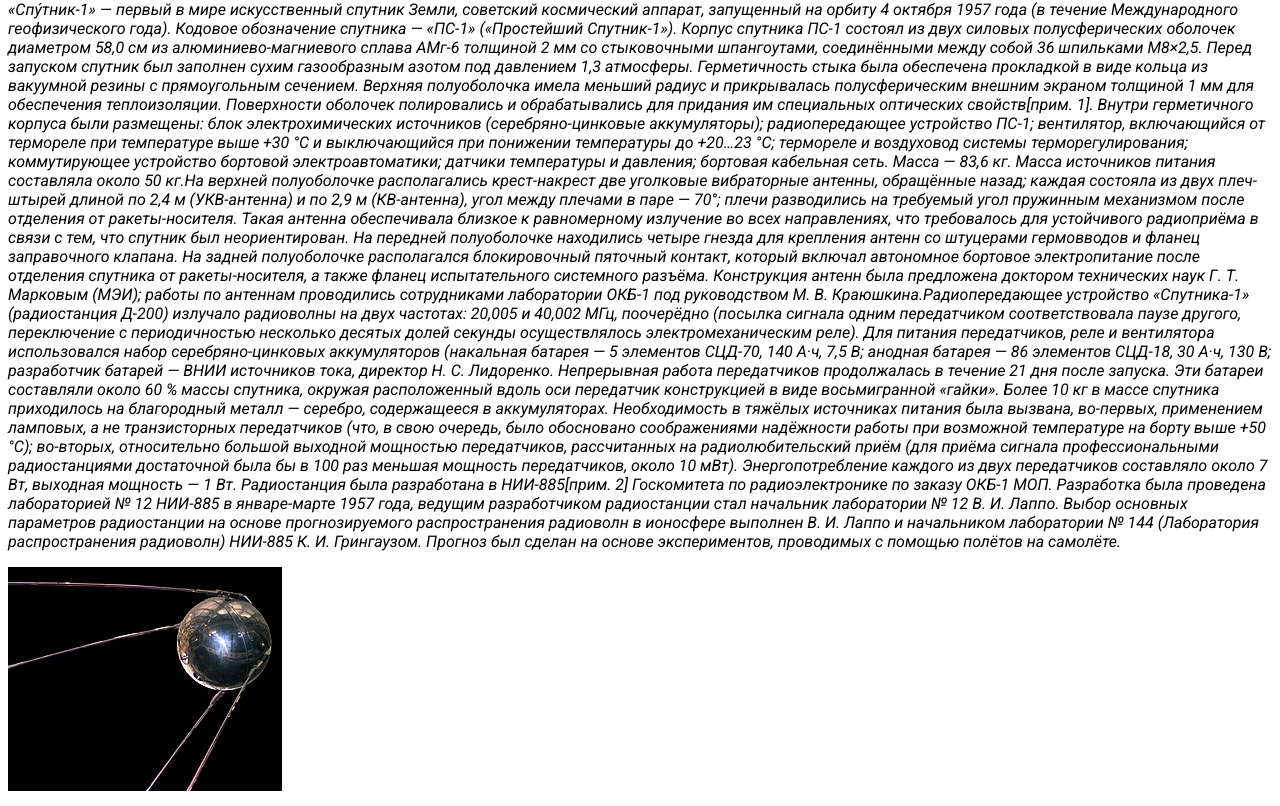
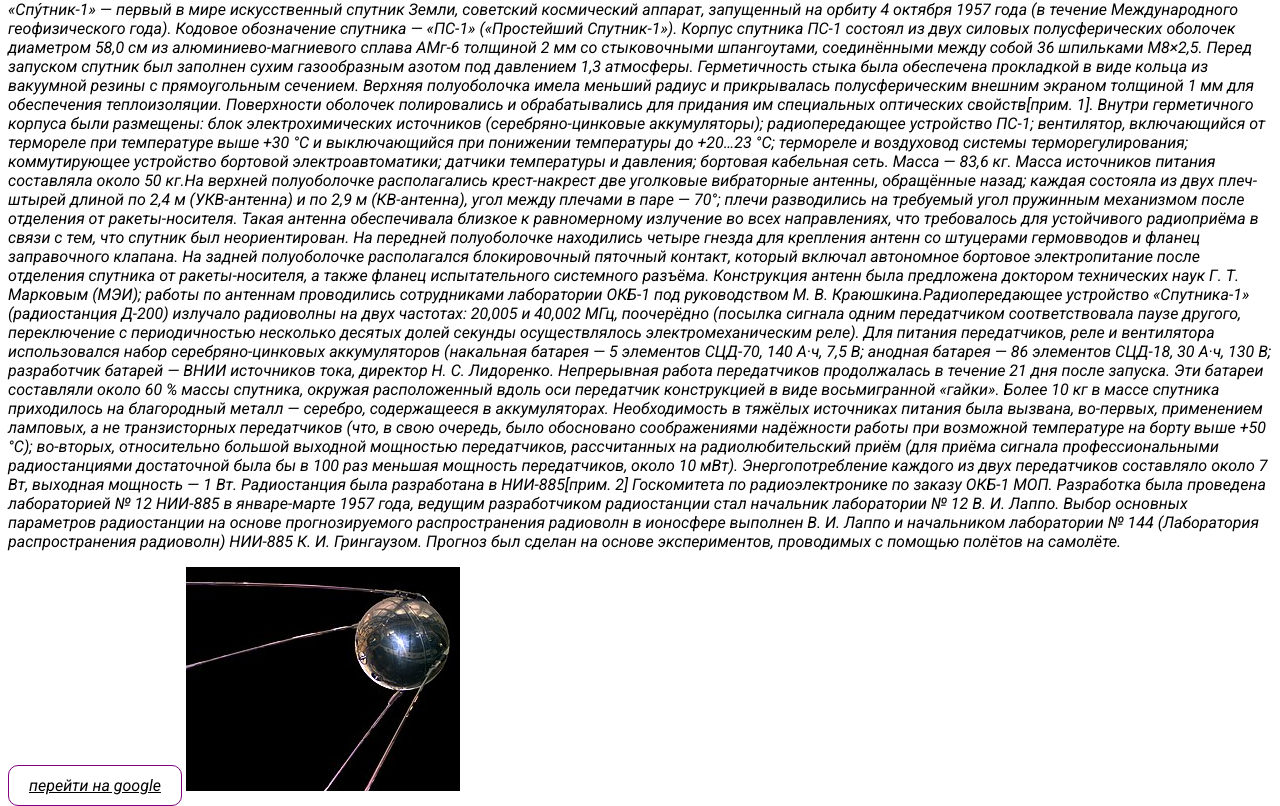
Before and after one commit to bogdan0890321785/BOGDAN228, a plain HTML site: page index.html in a window 1280 px wide. Shown: the part 81-887 px from the top of the page. Drawn offline with Linux system fonts and the light colour scheme.

Commit message:
Add files via upload

```diff
--- a/index.html
+++ b/index.html
@@ -41,6 +41,7 @@
                радиоволн) НИИ-885 К. И. Грингаузом. Прогноз был сделан на основе экспериментов, проводимых с помощью полётов на самолёте.
 
 </p>
+  <a class="link" href="https://www.google.com">перейти на google</a>
+  <img src="Sputnik_asm.jpg" alt="" class="Sputnik_asm">
 </body>
 </html>
-<img src="Sputnik_asm.jpg" alt="" class="Sputnik_asm">
--- a/stele.css
+++ b/stele.css
@@ -13,4 +13,14 @@ h1{
 }
 .Sputnik{
     width: 1000px;
+    height:200px ;
+    border: 1px solid red ;
+    position: absolute;
 }
+.link{
+    color: black;
+    text-decoration-color:none;
+    border: 1px solid purple;
+    padding: 10px 20px;
+    border-radius: 10px;
+}
```
Also changed, not shown: second_page.html (added, +12 -0 lines).
